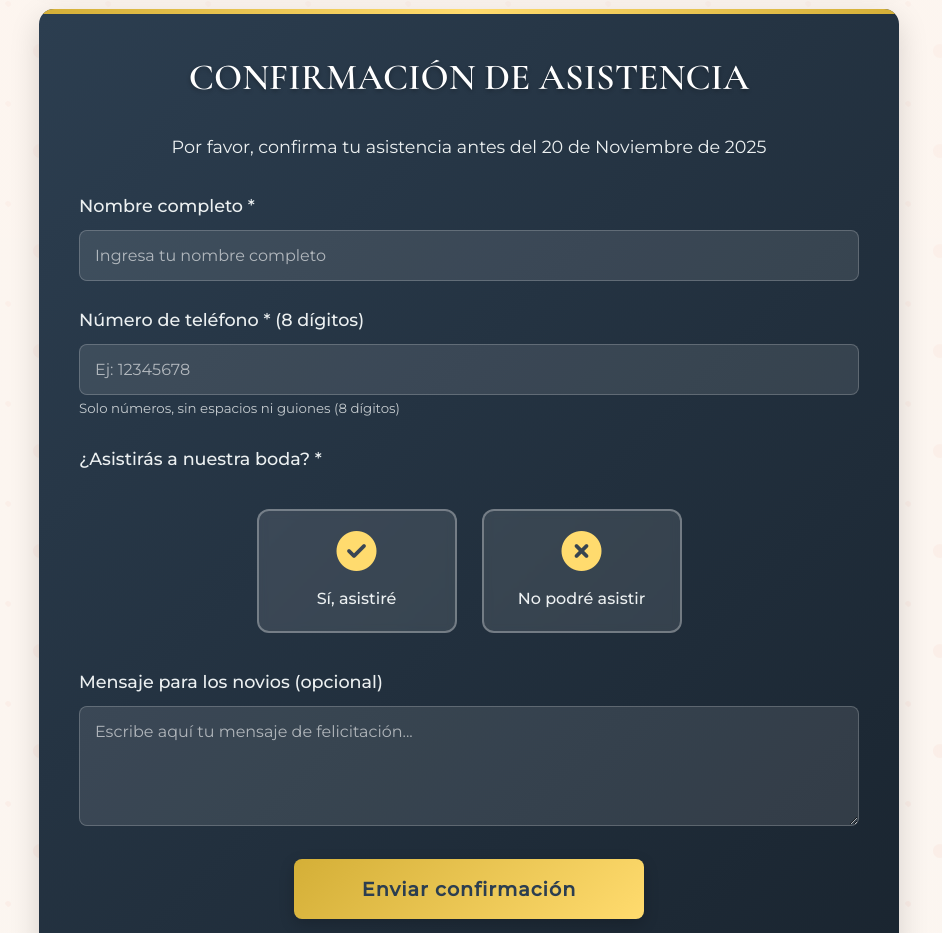
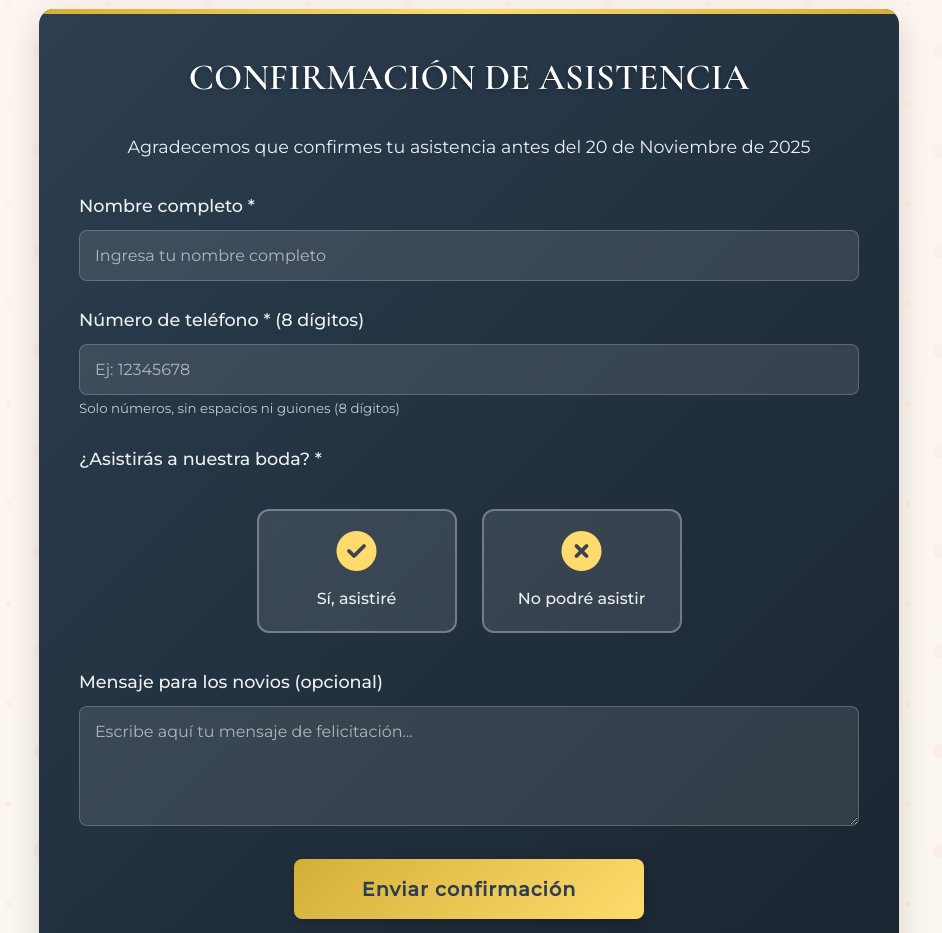
Before and after one commit to Shordy11/boda-jordy-madelynn, a plain HTML site: page index.html in a window 1280 px wide. Shown: the part 860-1793 px from the top of the page, without its empty margins (171-1113 px from the left). Drawn offline with nearby package versions, Linux system fonts and the light colour scheme.

Commit message:
index.html

```diff
--- a/index.html
+++ b/index.html
@@ -484,7 +484,7 @@
 
         <section class="form-section">
             <h2>CONFIRMACIÓN DE ASISTENCIA</h2>
-            <p style="text-align: center; margin-bottom: 30px; font-size: 1.1rem;">Por favor, confirma tu asistencia antes del 20 de Noviembre de 2025</p>
+            <p style="text-align: center; margin-bottom: 30px; font-size: 1.1rem;">Agradecemos que confirmes tu asistencia antes del 20 de Noviembre de 2025</p>
 
             <!-- FORMULARIO MODIFICADO - CAMBIO DE CORREO A TELÉFONO -->
             <form id="attendance-form" action="https://formsubmit.co/estrada.interc@gmail.com" method="POST">
```
